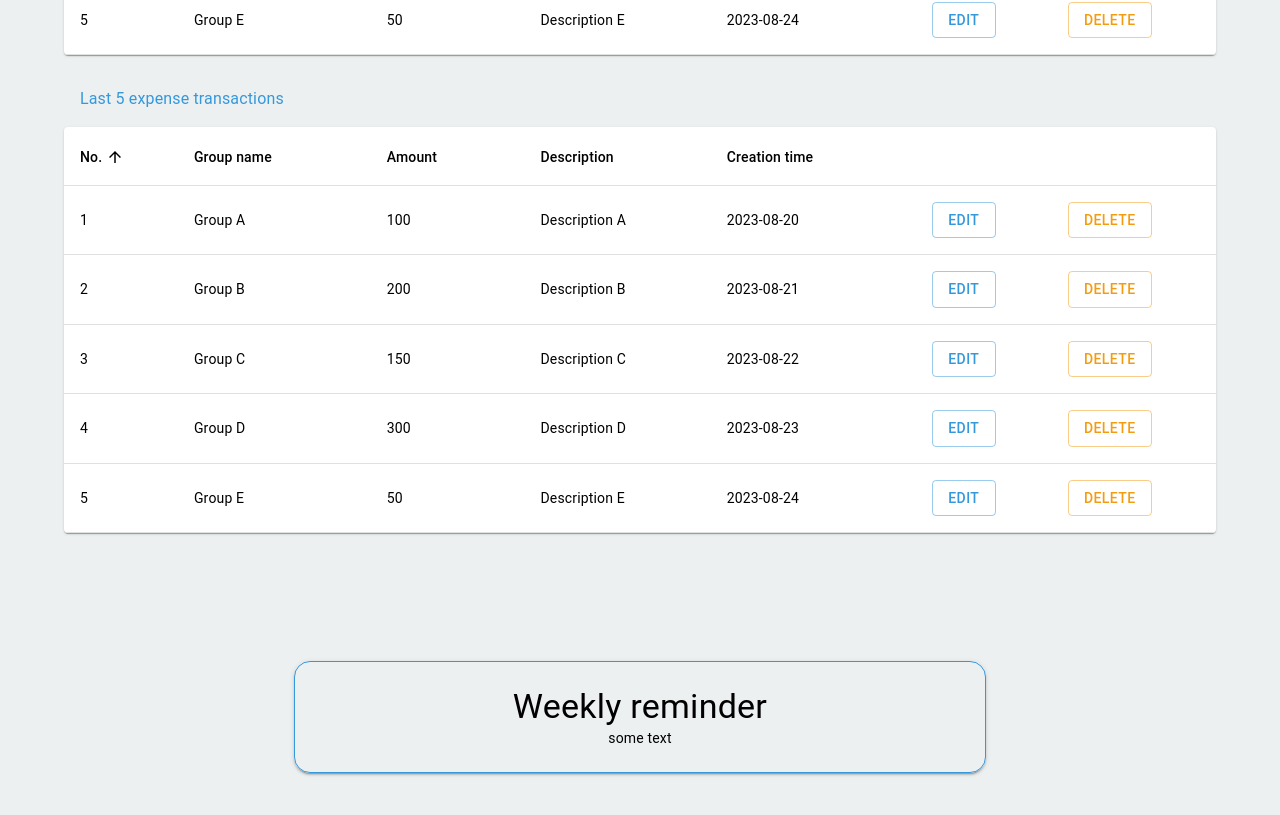
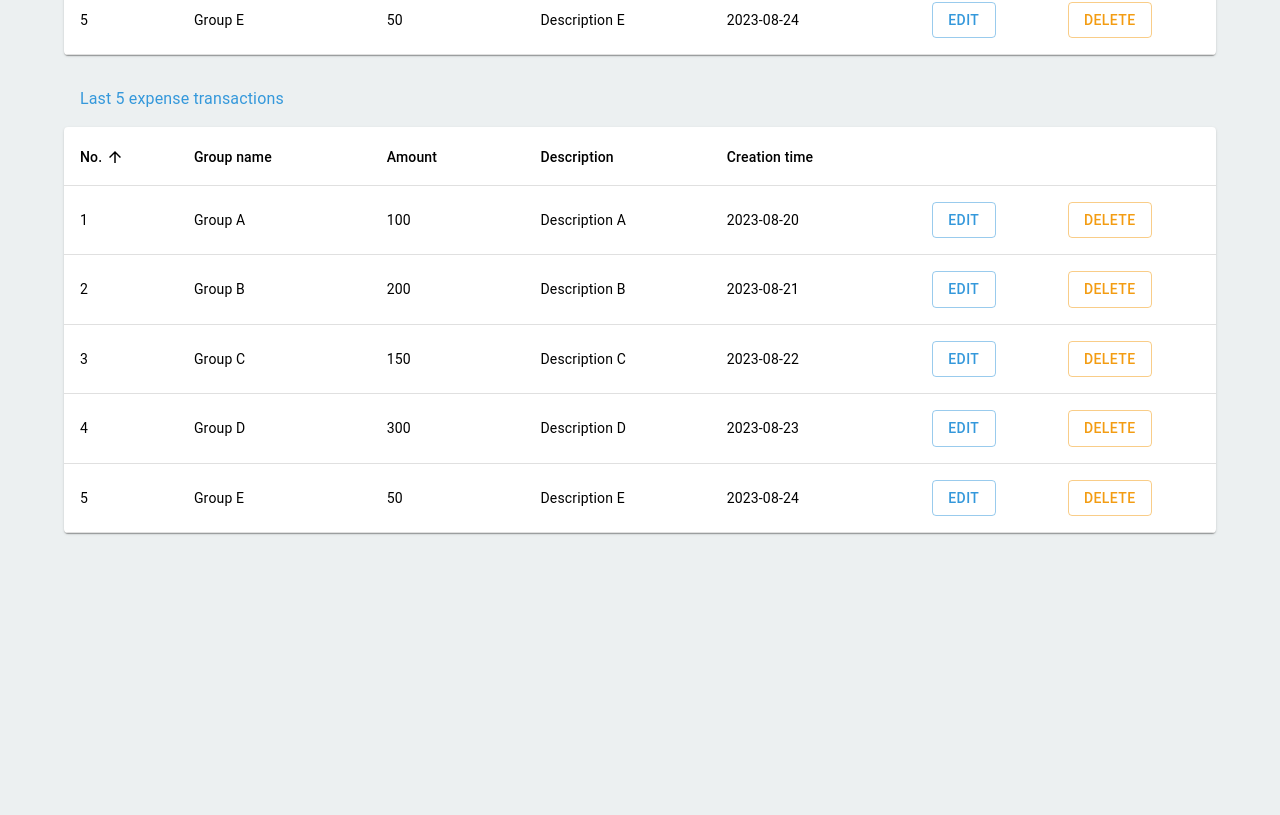
Before and after one commit to AndjelaBoltaKovacic/ExpenseTracker, a React (Create React App) app in the folder Expense Tracker - FE/: page /dashboard in a window 1280 px wide. Shown: the part 704-1519 px from the top of the page. After the commit the page ends 1353 px from the top, so only its background shows below. Built offline with nearby package versions, Linux system fonts and the light colour scheme; sample sign-in values are in the browser's storage.

Commit message:
Added conditional rendering for premium features

```diff
--- a/Expense Tracker - FE/src/common/menu/profile-menu.tsx
+++ b/Expense Tracker - FE/src/common/menu/profile-menu.tsx
@@ -15,14 +15,14 @@ export const ProfileMenu = () => {
   };
   return (
     <>
-      <Tooltip title="Open settings">
+      <Tooltip title='Open settings'>
         <IconButton onClick={handleOpenUserMenu} sx={{ pl: 1 }}>
           <Avatar />
         </IconButton>
       </Tooltip>
       <Menu
         sx={{ mt: '45px' }}
-        id="menu-appbar"
+        id='menu-appbar'
         anchorEl={anchorElUser}
         anchorOrigin={{
           vertical: 'top',
@@ -38,11 +38,13 @@ export const ProfileMenu = () => {
       >
         <Typography sx={{ textAlign: 'center', pb: 1 }}>{user?.firstName}</Typography>
         <Divider />
+        {user?.premiumUser && (
+          <MenuItem>
+            <Typography textAlign='center'>Set Reminder</Typography>
+          </MenuItem>
+        )}
         <MenuItem>
-          <Typography textAlign="center">Set Reminder</Typography>
-        </MenuItem>
-        <MenuItem>
-          <Typography textAlign="center" onClick={() => logout()}>
+          <Typography textAlign='center' onClick={() => logout()}>
             Logout
           </Typography>
         </MenuItem>
--- a/Expense Tracker - FE/src/pages/layout/dashboard/dashboard.tsx
+++ b/Expense Tracker - FE/src/pages/layout/dashboard/dashboard.tsx
@@ -4,8 +4,10 @@ import DataTable from '../../../common/table/table';
 import Box from '@mui/material/Box';
 import { Button, Typography } from '@mui/material';
 import NoticeCard from '../../../common/notice-card';
+import { useUserContext } from '../../../contexts/userContext';
 
 function Dashboard() {
+  const { user } = useUserContext();
   return (
     <Container>
       <AmountDisplay />
@@ -27,7 +29,7 @@ function Dashboard() {
         </Typography>
         <DataTable />
       </Box>
-      <NoticeCard title='Weekly reminder' text='some text' />
+      {user?.premiumUser && <NoticeCard title='Weekly reminder' text='some text' />}
     </Container>
   );
 }
--- a/Expense Tracker - FE/src/values/enums/colors.ts
+++ b/Expense Tracker - FE/src/values/enums/colors.ts
@@ -7,7 +7,7 @@ enum DarkTheme {
   Surface = '#34495E',
   Error = '#E74C3C',
   OnPrimary = '#FFFFFF',
-  OnSecondary = '#FFFFFF',
+  OnSecondary = '#34495E',
   OnBackground = '#FFFFFF',
   OnSurface = '#FFFFFF',
   OnError = '#FFFFFF',
```
